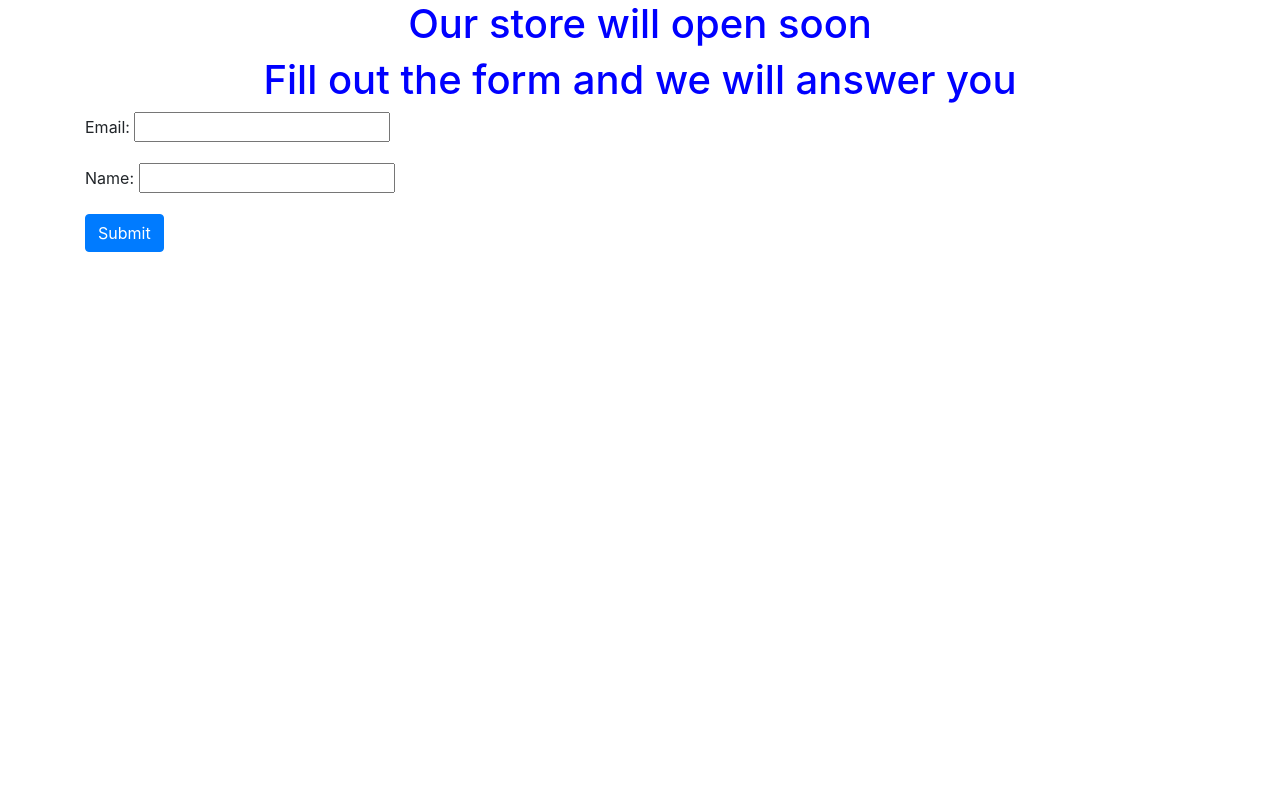
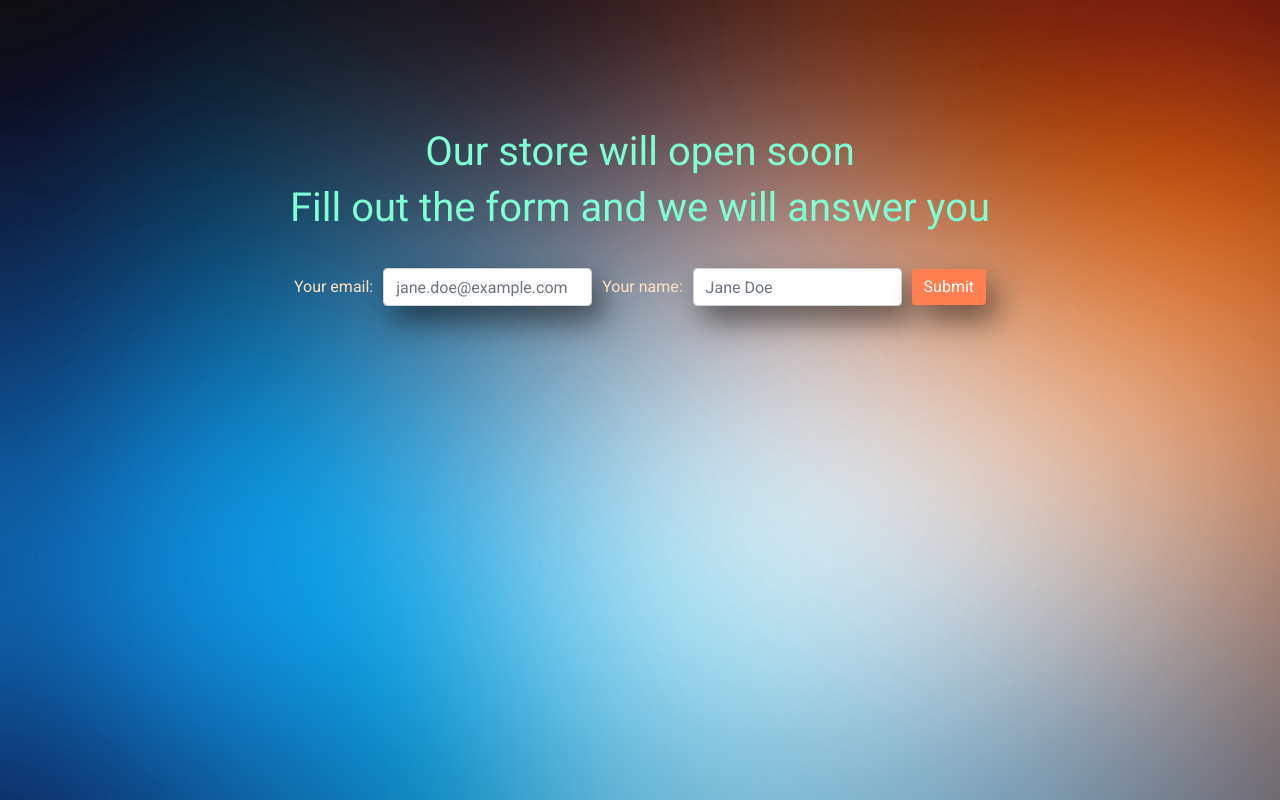
Before and after one commit to MaksimSerbichenko/djangoProjectTest, a Django app: page /landing/ in a window 1280 px wide. Run offline with Django 3.2, Linux system fonts and the light colour scheme; some libraries are stand-ins or nearby versions.

Commit message:
1_4_2lesson_django

```diff
--- a/static/style.css
+++ b/static/style.css
@@ -1,4 +1,57 @@
+html, body{
+    height: 100%;
+    max-height: 100%;
+    font-family: 'Roboto', sans-serif;
+}
+
+.top-container{
+    padding-top: 10%;
+}
+
+.general-container{
+    background-image: url(img/background.jpg);
+    background-repeat: no-repeat;
+    background-size: cover;
+    height: 100%;
+    color: bisque;
+}
+
+.general-container form{
+    margin-top: 30px;
+}
+
+.form-inline {
+    justify-content: center;
+}
+
+.form-group__label, .form-group__btn {
+    margin: 0px 10px;
+}
+
+.form-group__label {
+    font-weight: 400;
+    line-height: 50px;
+}
+
+.form-group__label + input {
+    box-shadow: 10px 15px 30px rgba(0,0,0,0.5);
+}
+
 .title{
-    color: blue;
+    color: aquamarine;
     text-align: center;
 }
+
+.form-group__btn {
+    box-shadow: 10px 15px 30px rgba(0,0,0,0.5);
+}
+
+.btn_orange{
+    background: coral;
+    border: none;
+}
+
+.btn_orange:hover{
+    background: chocolate;
+    border: none;
+}
--- a/templates/landing/landing.html
+++ b/templates/landing/landing.html
@@ -10,25 +10,35 @@
 
     <link href="https://fonts.googleapis.com/css?family=Roboto:100,100i,300,300i,400" rel="stylesheet">
 
+    <link href="https://fonts.googleapis.com/css?family=Roboto:100,100i,300,300i,400" rel="stylesheet">
+
     <!-- Custom style -->
     <link rel="stylesheet" type="text/css" href="{% static 'style.css' %}" />
 
+
 </head>
 <body>
-    <div class="container">
+
+    <div class="general-container">
+        <div class="container top-container">
             <div class="row">
-            <div class="col-lg-12">
+                <div class="col-lg-12 col-lg-offset-2">
                     <h1 class="title">Our store will open soon</h1>
                     <h1 class="title">Fill out the form and we will answer you</h1>
                     <div>
-                    <form action="" method="post">{% csrf_token %}
-                       {{ form.as_p }}
-                     <div>
-                         <button type="submit" class="btn btn-primary">Submit</button>
+                        <form action="" method="post" class="form-inline text-center">{% csrf_token %}
+                         <div class="form-group">
+                              <label for="exampleInputEmail2" class="form-group__label">Your email: </label>
+                               <input type="email" name="{{ form.email.email }}" class="form-control" id="exampleInputEmail2" placeholder="jane.doe@example.com">
                          </div>
+                          <div class="form-group">
+                               <label for="exampleInputName2" class="form-group__label" >Your name: </label>
+                                <input type="text" name="{{ form.name.name }}" class="form-control" id="exampleInputName2" placeholder="Jane Doe">
+                          </div>
+                             <button type="submit" class="form-group__btn btn btn-primary btn_orange">Submit</button>
                         </form>
                     </div>
-
+                </div>
             </div>
         </div>
      </div>
```
Also changed, not shown: db.sqlite3, static/img/background.jpg (added). Lines whose indentation alone changed are shown as unchanged.
